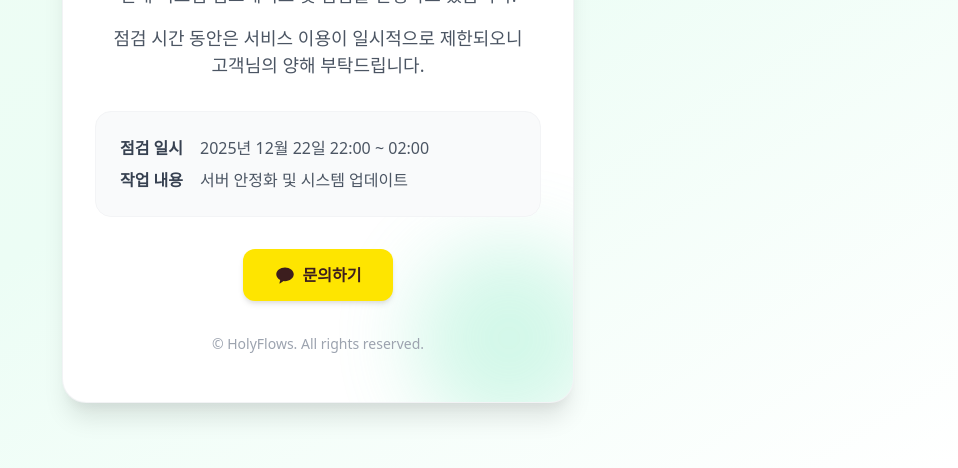
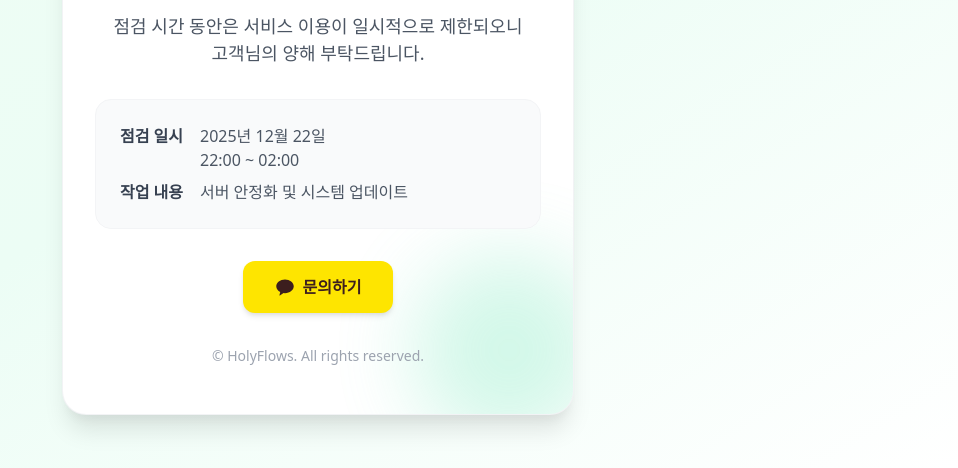
Before and after one commit to hgyowan/temporary-inspection, a plain HTML site: page index.html in a window 1280 px wide. Shown: the part 332-800 px from the top of the page, without its empty margins (322-1280 px from the left). Drawn offline with Linux system fonts and the light colour scheme.

Commit message:
feat: 임시 점검 페이지 추가

```diff
--- a/index.html
+++ b/index.html
@@ -243,7 +243,7 @@
             <div class="info-box">
                 <div class="info-row">
                     <span class="info-label">점검 일시</span>
-                    <span class="info-value custom-keep-words">2025년 12월 22일 22:00 ~ 02:00</span>
+                    <span class="info-value custom-keep-words">2025년 12월 22일 <br> 22:00 ~ 02:00</span>
                 </div>
                 <div class="info-row">
                     <span class="info-label">작업 내용</span>
```
